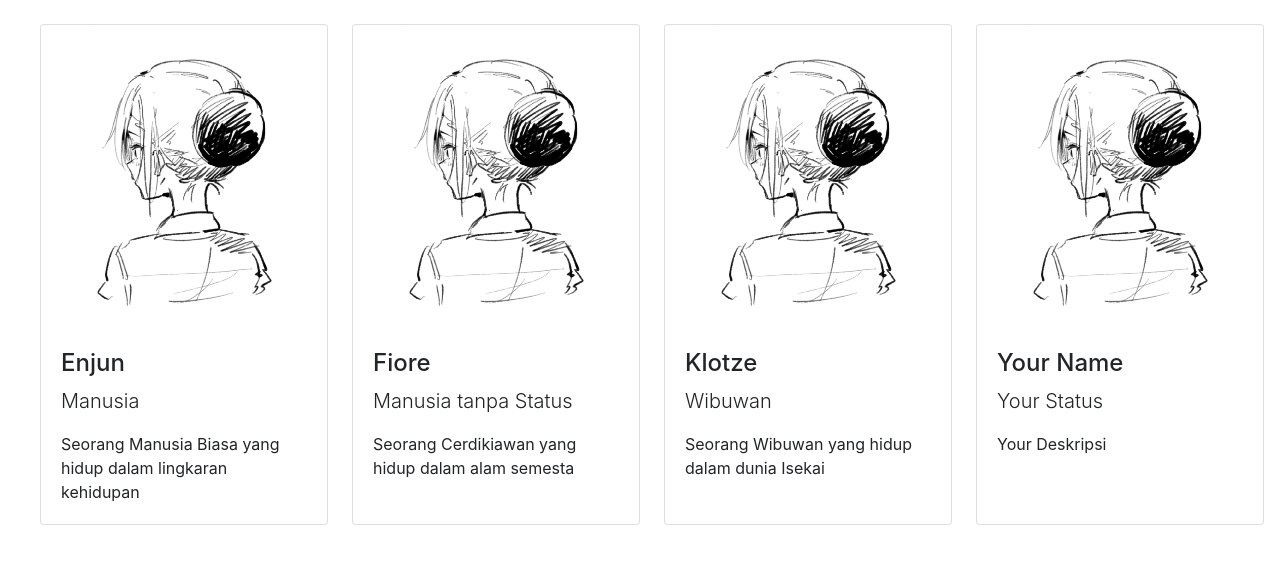
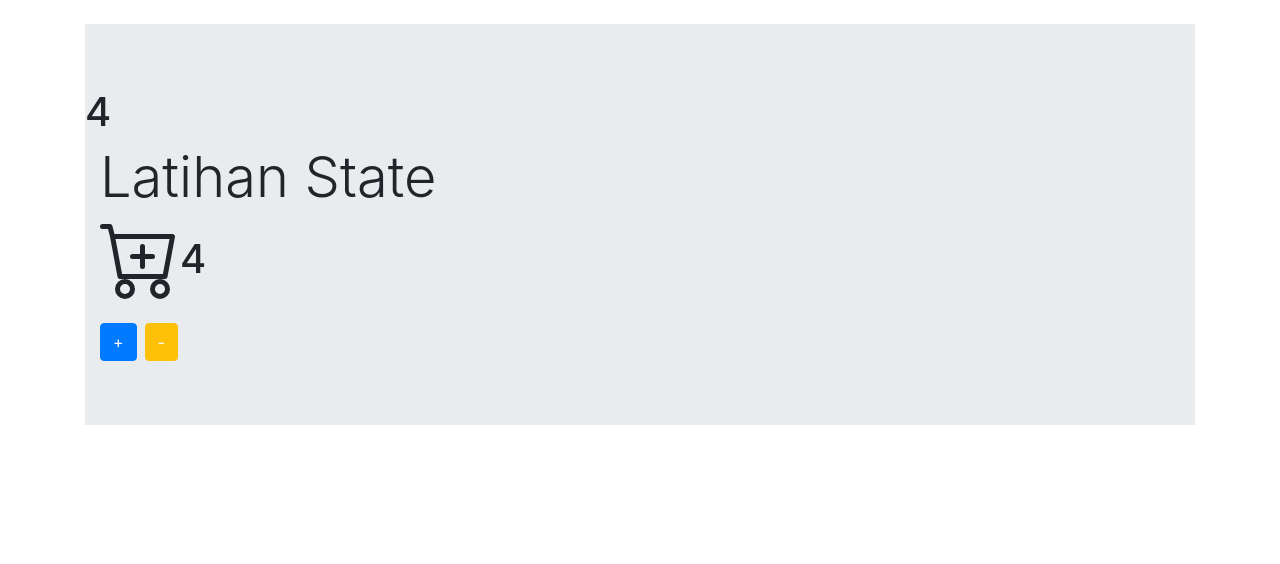
Before and after one commit to EinzFiore/belajarReactJS, a React (Create React App) app: page / in a window 1280 px wide. Shown: the top 564 px of the page. Built offline with nearby package versions, Linux system fonts and the light colour scheme.

Commit message:
State | Update parent dari child component

```diff
--- /dev/null
+++ b/src/container/CardCounter/CardCounter.jsx
@@ -0,0 +1,89 @@
+import React from "react";
+import "bootstrap/dist/css/bootstrap.css";
+import $ from "jquery";
+import Popper from "popper.js";
+import "bootstrap/dist/js/bootstrap.bundle.min";
+
+class CardCounter extends React.Component {
+  state = {
+    number: 4,
+  };
+
+  // Menerima sebuah nilai/value setelah method actionPlus dijalankan
+  handleCounterChange = (newValue) => {
+    // mengirim value ke method onCounterChange yang ada pada Component Counter
+    this.props.onCounterChange(newValue);
+  };
+
+  actionPlus = () => {
+    this.setState(
+      {
+        number: this.state.number + 1,
+      },
+      // Ketika selesai menambahkan angka ke state number, jalankan arrow function lalu ke method handleCounterChange dengan mengirim nilai state number terbaru
+      () => {
+        this.handleCounterChange(this.state.number);
+      }
+    );
+  };
+
+  actionMinus = () => {
+    if (this.state.number > 0) {
+      this.setState(
+        {
+          number: this.state.number - 1,
+        },
+        () => {
+          this.handleCounterChange(this.state.number);
+        }
+      );
+    }
+  };
+  render() {
+    return (
+      <div className="container">
+        <h1 className="display-4">Latihan State</h1>
+        <div className="cart d-flex mb-4">
+          <svg
+            width="5em"
+            height="5em"
+            viewBox="0 0 16 16"
+            className="bi bi-cart-plus"
+            fill="currentColor"
+            xmlns="http://www.w3.org/2000/svg"
+          >
+            <path
+              fillRule="evenodd"
+              d="M8.5 5a.5.5 0 0 1 .5.5v2a.5.5 0 0 1-.5.5h-2a.5.5 0 0 1 0-1H8V5.5a.5.5 0 0 1 .5-.5z"
+            />
+            <path
+              fillRule="evenodd"
+              d="M8 7.5a.5.5 0 0 1 .5-.5h2a.5.5 0 0 1 0 1H9v1.5a.5.5 0 0 1-1 0v-2z"
+            />
+            <path
+              fillRule="evenodd"
+              d="M0 1.5A.5.5 0 0 1 .5 1H2a.5.5 0 0 1 .485.379L2.89 3H14.5a.5.5 0 0 1 .491.592l-1.5 8A.5.5 0 0 1 13 12H4a.5.5 0 0 1-.491-.408L2.01 3.607 1.61 2H.5a.5.5 0 0 1-.5-.5zM3.102 4l1.313 7h8.17l1.313-7H3.102zM5 12a2 2 0 1 0 0 4 2 2 0 0 0 0-4zm7 0a2 2 0 1 0 0 4 2 2 0 0 0 0-4zm-7 1a1 1 0 1 0 0 2 1 1 0 0 0 0-2zm7 0a1 1 0 1 0 0 2 1 1 0 0 0 0-2z"
+            />
+          </svg>
+          <h1 className="mt-3">{this.state.number}</h1>
+        </div>
+        <div className="button-state">
+          <button
+            className="btn btn-primary mr-2 btn-md"
+            onClick={this.actionPlus}
+          >
+            +
+          </button>
+          <button
+            className="btn btn-warning text-light btn-md"
+            onClick={this.actionMinus}
+          >
+            -
+          </button>
+        </div>
+      </div>
+    );
+  }
+}
+
+export default CardCounter;
--- /dev/null
+++ b/src/container/Counter/Counter.jsx
@@ -0,0 +1,38 @@
+import React, { Fragment } from "react";
+import "bootstrap/dist/css/bootstrap.css";
+import $ from "jquery";
+import Popper from "popper.js";
+import "bootstrap/dist/js/bootstrap.bundle.min";
+import CardCounter from "../CardCounter/CardCounter";
+
+class Counter extends React.Component {
+  state = {
+    number: 4,
+  };
+
+  // Menerima nilai value dari fungsi onCounterChange(value) lalu diubah menjadi newValue dan nilai tersebut di set ke state number
+  handleCounterChange = (newValue) => {
+    this.setState({
+      number: newValue,
+    });
+  };
+
+  render() {
+    return (
+      <Fragment>
+        <div className="container mt-4">
+          <div className="jumbotron jumbotron-fluid">
+            <h1>{this.state.number}</h1>
+            <CardCounter
+              // ketika counter berubah(klik), panggil fungsi handleCounterChange beserta kirim nilai value
+              // Menerima value dari method onCounterChange yang ada di component CardCounter
+              onCounterChange={(value) => this.handleCounterChange(value)}
+            />
+          </div>
+        </div>
+      </Fragment>
+    );
+  }
+}
+
+export default Counter;
--- a/src/container/Home/Home.jsx
+++ b/src/container/Home/Home.jsx
@@ -4,7 +4,10 @@ import CardComponent from "../../component/cardComponent/CardComponent";
 class Home extends React.Component {
   render() {
     return (
-      <div className="d-flex card-comp justify-content-center">
+      <div className="card">
+        <h1>Card Component</h1>
+        <hr />
+        <div className="d-flex card-comp justify-content-center mb-3">
           <CardComponent
             nama="Enjun"
             deskripsi="Seorang Manusia Biasa yang hidup dalam lingkaran kehidupan"
@@ -22,6 +25,7 @@ class Home extends React.Component {
           />
           <CardComponent />
         </div>
+      </div>
     );
   }
 }
--- a/src/index.js
+++ b/src/index.js
@@ -7,8 +7,9 @@ import HelloComponent from "./component/HelloComponent";
 // import StateFullComponent from "./container/StateFullComponent";
 import CardComponent from "./component/cardComponent/CardComponent";
 import Home from "./container/Home/Home";
+import Counter from "./container/Counter/Counter";
 
-ReactDOM.render(<Home />, document.getElementById("root"));
+ReactDOM.render(<Counter />, document.getElementById("root"));
 
 // If you want your app to work offline and load faster, you can change
 // unregister() to register() below. Note this comes with some pitfalls.
```
Lines whose indentation alone changed are shown as unchanged.
